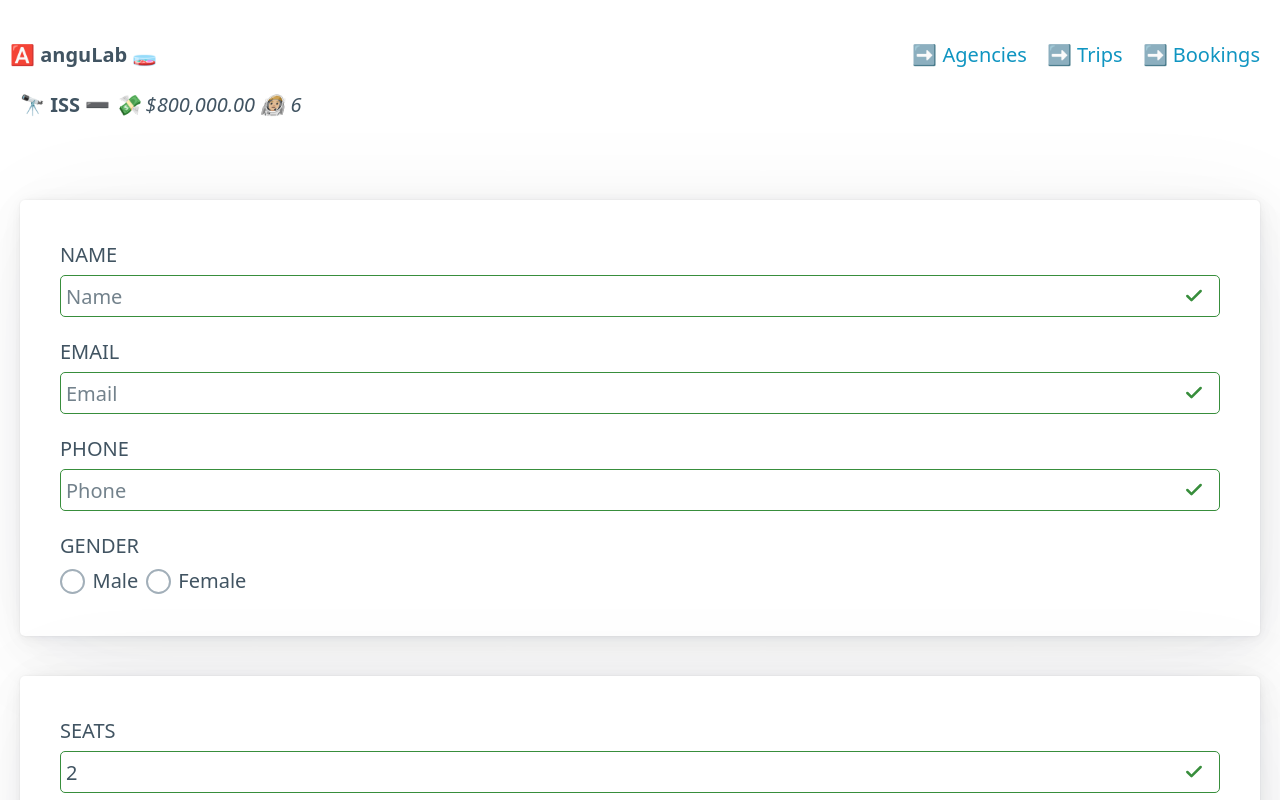
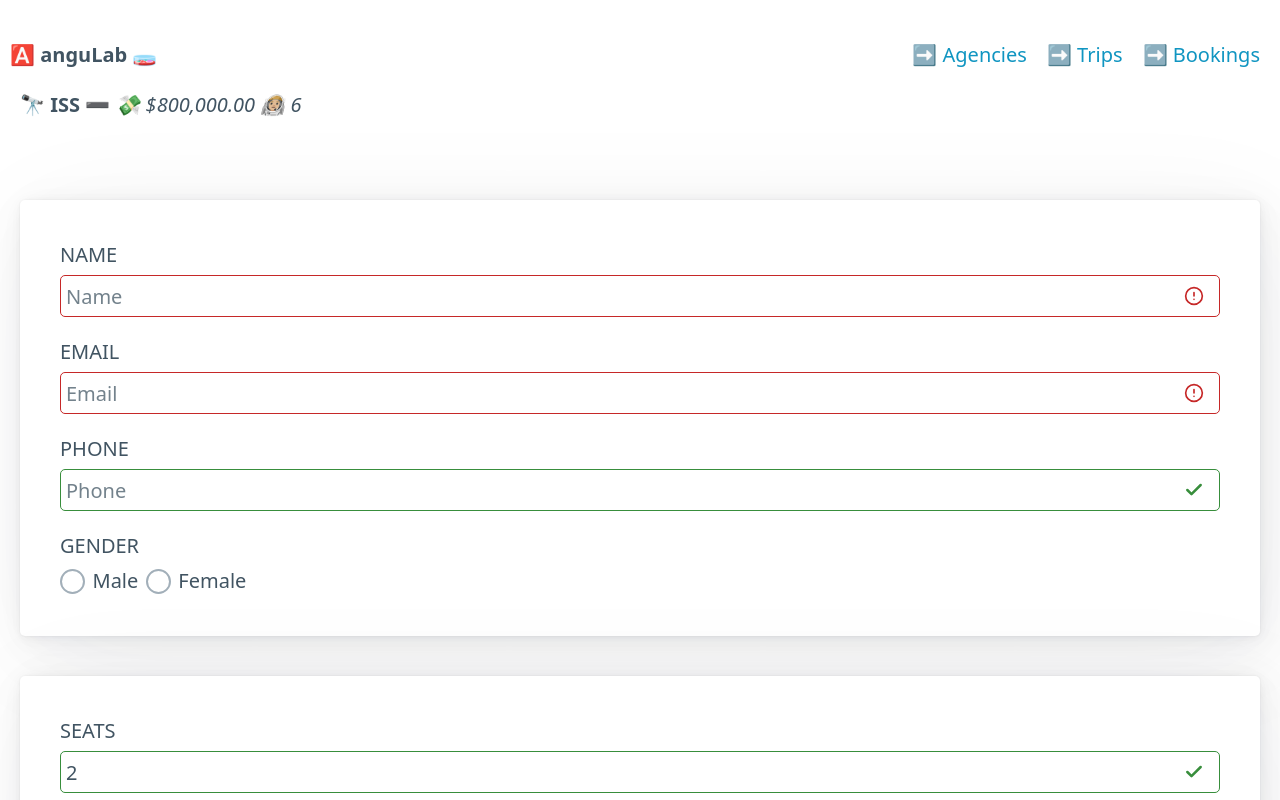
Before and after one commit to AlbertoBasalo/angular-testing, an Angular app: page /book/green-origin_iss_2022-06-01 in a window 1280 px wide. Shown: the top 800 px of the page. Built offline with nearby package versions, Linux system fonts and the light colour scheme; data requests are answered from the project's data file.

Commit message:
fix: basic validations

```diff
--- a/src/app/components/input/input.control.ts
+++ b/src/app/components/input/input.control.ts
@@ -23,6 +23,7 @@ import {
         [disabled]="isDisabled"
         (blur)="touchedCallback()"
         (change)="onChange($event)"
+        (keyUp)="onChange($event)"
       />
     </div>
   `,
@@ -35,7 +36,8 @@ export class InputControl implements ControlValueAccessor {
   @Input() label: string = '';
   @Input() formControlName: string = '';
   @Input() control!: AbstractControl | null;
-  @Input() type: 'text' | 'password' | 'email' | 'number' | 'checkbox' = 'text';
+  @Input() type: 'text' | 'password' | 'email' | 'tel' | 'number' | 'checkbox' =
+    'text';
 
   value: any;
   isDisabled: boolean = false;
@@ -45,6 +47,7 @@ export class InputControl implements ControlValueAccessor {
   onChange(event: any) {
     const value = event.target.value;
     this.changeCallback(value);
+    this.touchedCallback();
   }
 
   writeValue(value: any): void {
--- a/src/app/routes/book/book.form.ts
+++ b/src/app/routes/book/book.form.ts
@@ -75,14 +75,15 @@ export class BookForm implements OnInit {
 
   constructor(private formBuilder: FormBuilder) {}
 
-  // ! validation doesn't work
-
   ngOnInit(): void {
     this.form = this.formBuilder.group({
       id: '',
       tripId: this.tripId,
       customer: '',
-      seats: new FormControl(2, [Validators.min(1), Validators.max(2)]),
+      seats: new FormControl(2, [
+        Validators.min(1),
+        Validators.max(this.places),
+      ]),
       premiumFood: '',
       paymentMethod: new FormControl('credit-card', Validators.required),
       date: new Date().toISOString(),
--- a/src/app/routes/book/customer.form.ts
+++ b/src/app/routes/book/customer.form.ts
@@ -2,8 +2,10 @@ import { ChangeDetectionStrategy, Component } from '@angular/core';
 import {
   ControlValueAccessor,
   FormBuilder,
+  FormControl,
   FormGroup,
   NG_VALUE_ACCESSOR,
+  Validators,
 } from '@angular/forms';
 
 @Component({
@@ -13,15 +15,19 @@ import {
       <app-input-control
         formControlName="name"
         label="Name"
+        [control]="form.get('name')"
       ></app-input-control>
       <app-input-control
         formControlName="email"
         label="Email"
         type="email"
+        [control]="form.get('email')"
       ></app-input-control>
       <app-input-control
         formControlName="phone"
         label="Phone"
+        type="tel"
+        [control]="form.get('phone')"
       ></app-input-control>
       <app-options-control
         formControlName="gender"
@@ -51,9 +57,16 @@ export class CustomerForm implements ControlValueAccessor {
 
   constructor(private formBuilder: FormBuilder) {
     this.form = this.formBuilder.group({
-      name: '',
-      email: '',
-      phone: '',
+      name: new FormControl('', [
+        Validators.required,
+        Validators.minLength(3),
+        Validators.maxLength(30),
+      ]),
+      email: new FormControl('', [Validators.required, Validators.email]),
+      phone: new FormControl('', [
+        Validators.minLength(6),
+        Validators.maxLength(16),
+      ]),
       gender: '',
     });
   }
```
